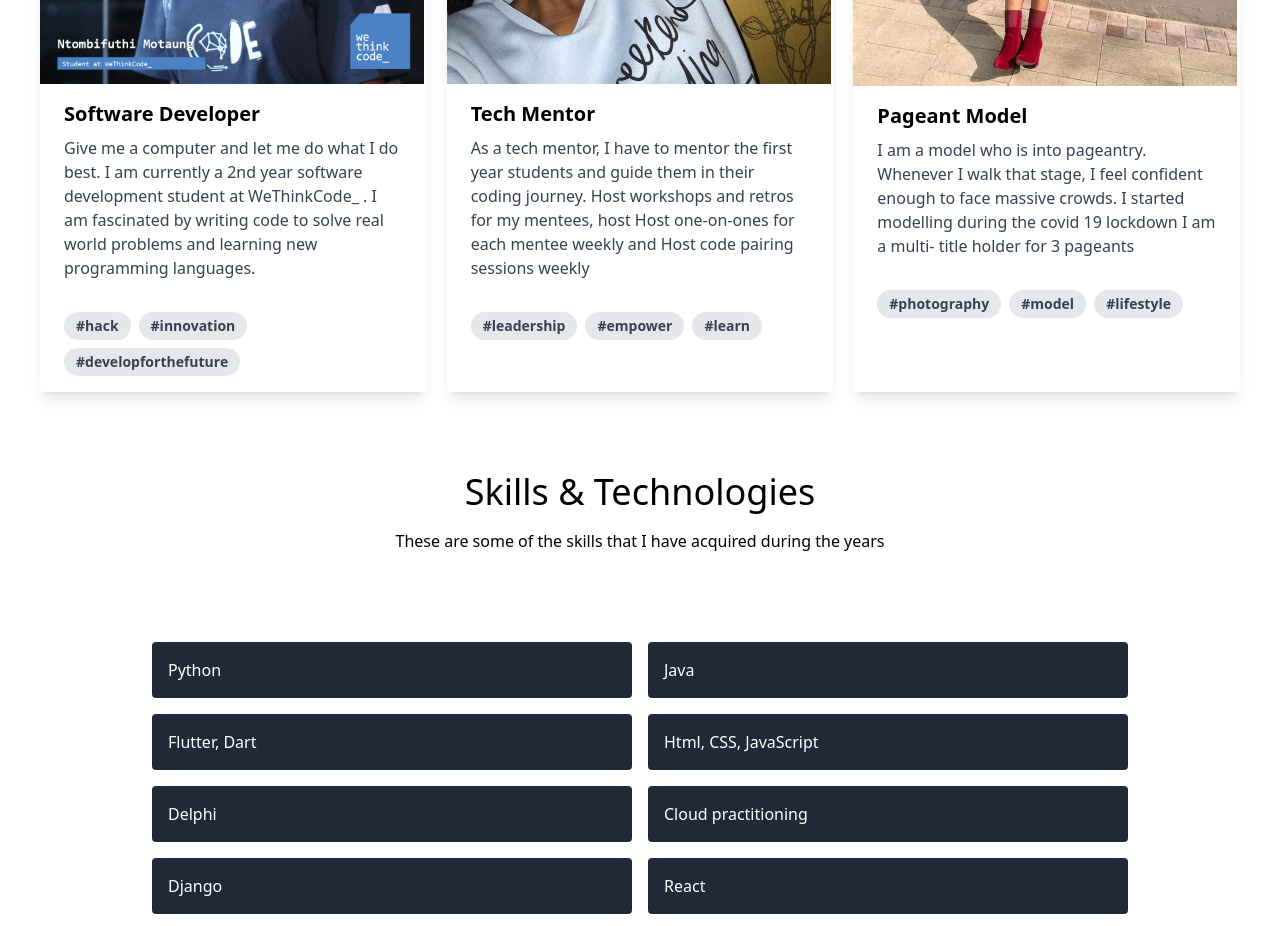
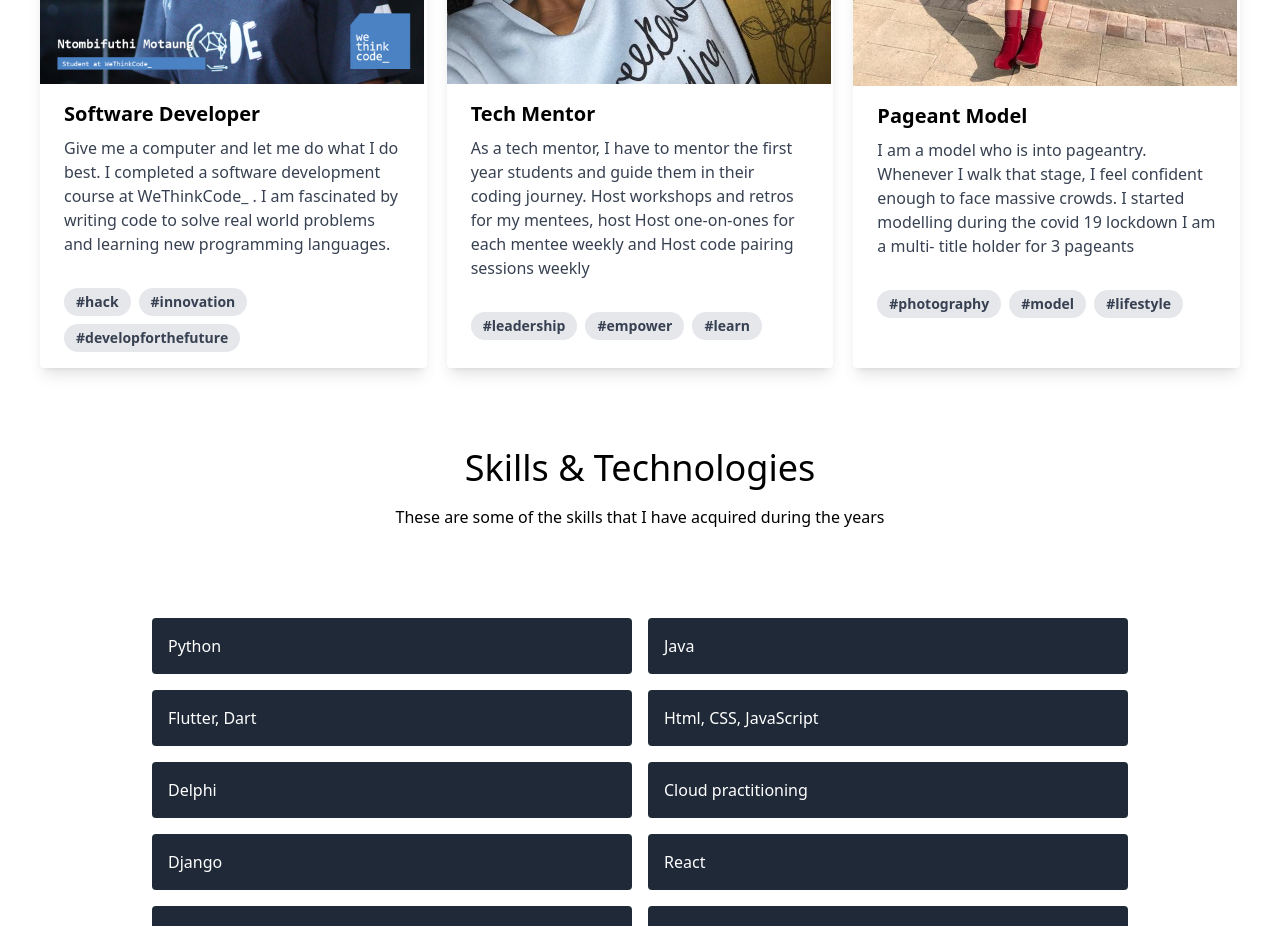
Before and after one commit to NtombiMotaung/About-me, a React (Create React App) app in the folder aboutme/: page / in a window 1280 px wide. Shown: the part 1140-2066 px from the top of the page. Built offline with nearby package versions, Linux system fonts and the light colour scheme.

Commit message:
modified about info

```diff
--- a/aboutme/src/components/Life.js
+++ b/aboutme/src/components/Life.js
@@ -18,7 +18,7 @@ export default function Life() {
       <div class="px-6 py-4">
         <div class="font-bold text-xl mb-2">Software Developer</div>
         <p class="text-gray-700 text-base">
-        Give me a computer and let me do what I do best. I am currently a 2nd year software development student at WeThinkCode_ . I am fascinated by writing code to solve real world problems and learning new programming languages.
+        Give me a computer and let me do what I do best. I completed a software development course at WeThinkCode_ . I am fascinated by writing code to solve real world problems and learning new programming languages.
         </p>
       </div>
       <div class="px-6 pt-4 pb-2">
```
